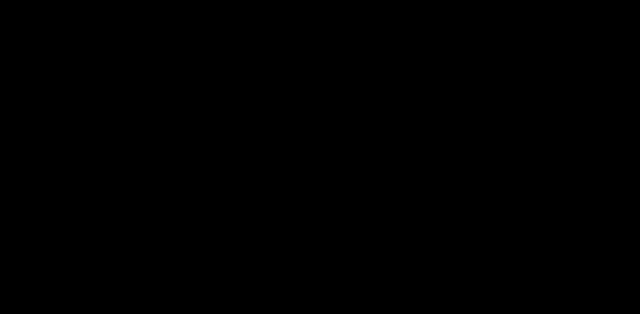
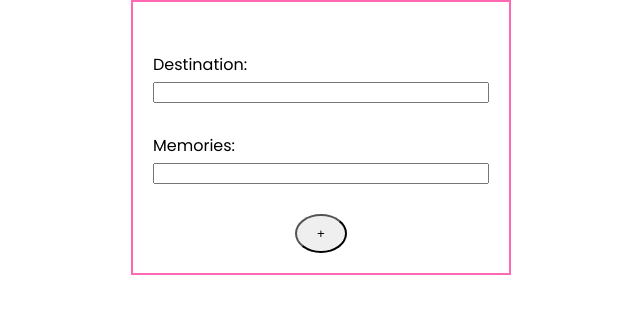
Before and after one commit to WaliedWeb/capstone-project, a React (Vite) app: page / in a window 1280 px wide. Shown: the top 314 px of the page, without its empty margins (269-909 px from the left). Built offline with nearby package versions, Linux system fonts and the light colour scheme.

Commit message:
create Diaryinput

```diff
--- a/src/app/App.tsx
+++ b/src/app/App.tsx
@@ -1,5 +1,6 @@
 import React from 'react';
+import Form from './components/DiaryInput/DiaryInput';
 
 export default function App(): JSX.Element {
-  return <></>;
+  return <Form />
 }
--- a/src/app/GlobalStyles.tsx
+++ b/src/app/GlobalStyles.tsx
@@ -12,8 +12,8 @@
         'Helvetica Neue', sans-serif;
     -webkit-font-smoothing: antialiased;
     -moz-osx-font-smoothing: grayscale;
-    color: white;
-    background-color: black;
+    color: black;
+    background-color: white;
     }
 
     code {
--- /dev/null
+++ b/src/app/components/DiaryInput/DiaryInput.tsx
@@ -0,0 +1,63 @@
+import React, { useState } from 'react';
+import styled from 'styled-components';
+
+export default function DiaryInput(): JSX.Element {
+  const [destination, setDestination] = useState('');
+  const [memories, setMemories] = useState('');
+
+  function handleSubmit(event: React.FormEvent<HTMLFormElement>) {
+    event.preventDefault();
+  }
+
+  return (
+    <FormBody>
+      <Form onSubmit={(event) => handleSubmit(event)}>
+        <Label>
+          Destination:{''}
+          <Input
+            type="text"
+            value={destination}
+            onChange={(event) => setDestination(event.target.value)}
+          />
+        </Label>
+        <Label>
+          Memories:{''}
+          <Input
+            type="textarea"
+            value={memories}
+            onChange={(event) => setMemories(event.target.value)}
+          />
+        </Label>
+        <Button type="submit">+</Button>
+      </Form>
+    </FormBody>
+  );
+}
+
+const FormBody = styled.article`
+  display: grid;
+  border: 2px solid hotpink;
+  padding: 50px 20px 20px 20px;
+  gap: 20px;
+  margin-left: 400px;
+  margin-right: 500px;
+`;
+
+const Form = styled.form`
+  display: grid;
+  gap: 30px;
+`;
+
+const Label = styled.label`
+  display: grid;
+  gap: 5px;
+`;
+
+const Input = styled.input`
+`;
+
+const Button = styled.button`
+  padding: 10px 20px;
+  justify-self: center;
+  border-radius: 50%;
+`;
```
Also changed, not shown: 1 other file (tests, documents, lock files or other folders).
